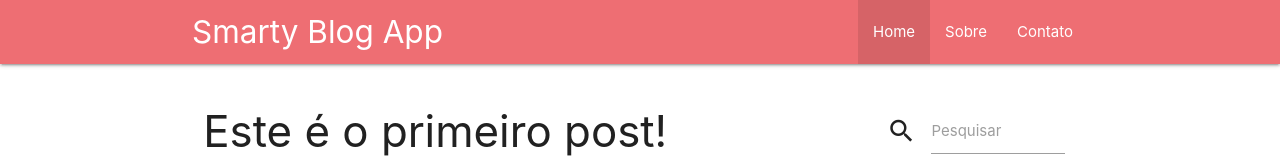
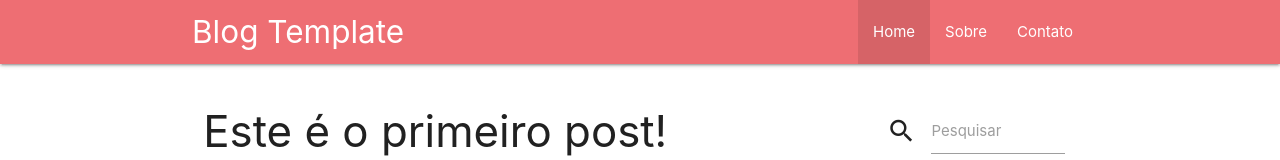
Before and after one commit to rafaelwendel/blogtemplate, a plain HTML site: page index.html in a window 1280 px wide. Shown: the top 160 px of the page. Drawn offline with Linux system fonts and the light colour scheme.

Commit message:
Update index.html

```diff
--- a/index.html
+++ b/index.html
@@ -16,7 +16,7 @@
             <div class="navbar-fixed">
                 <nav>
                     <div class="container">
-                        <a href="#" class="brand-logo">Smarty Blog App</a>
+                        <a href="#" class="brand-logo">Blog Template</a>
                         <a href="#" data-target="mobile-menu" class="sidenav-trigger"><i class="material-icons">menu</i></a>
                         <ul class="right hide-on-med-and-down">
                             <li class="active"><a href="index.html">Home</a></li>
```
